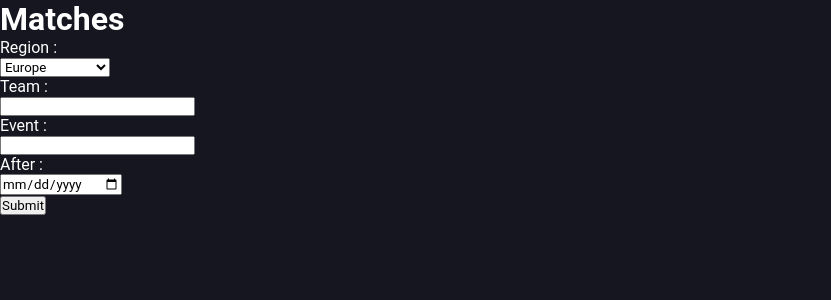
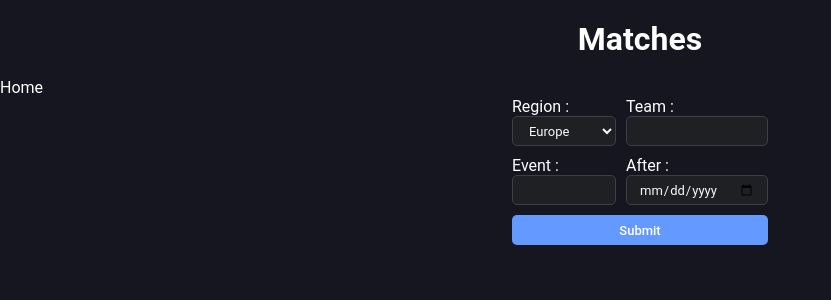
Before and after one commit to Alfred0404/rlcs_scrapper, a Flask app: page /matches in a window 1280 px wide. Shown: the top 300 px of the page, without its empty margins (0-831 px from the left). Run offline with Flask 3, Linux system fonts and the light colour scheme; data that the repository does not hold is empty.

Commit message:
CSS upgrade, better forms, centering, and more

```diff
--- a/static/matches.css
+++ b/static/matches.css
@@ -14,26 +14,90 @@ body {
     color: white;
 }
 
-.match-list-container {
+a {
+    text-decoration: none;
+    color: #fff;
+}
+
+h1 {
+    text-align: center;
+    padding: 20px 0;
+}
+
+.matches-list-container {
     display: flex;
+    width: 100%;
     flex-direction: column;
     align-items: center;
     justify-content: center;
     margin-top: 20px;
+    /* margin-left: 200px; */
 }
 
 .match {
     margin: 10px;
     background: #1a1b26;
     color: white;
-    padding: 10px;
+    padding: 30px;
     border-radius: 5px;
-    width: 400px;
+    width: 20%;
     display: flex;
     flex-direction: column;
     justify-content: center;
 }
 
 .match-infos-container {
-    padding: 5px;
+    padding: 10px;
 }
+
+.match-info {
+    padding-block: 3px;
+}
+
+form {
+    width: 20%;
+    margin-left: auto;
+    margin-right: auto;
+    display: grid;
+    grid-template-columns: 1fr 1fr;
+    /* Two columns of equal width */
+    grid-auto-flow: row;
+    /* Fill the grid by row */
+    gap: 10px;
+}
+
+input,
+select {
+    padding: 6px 12px;
+    width: 100%;
+    background: rgb(31, 32, 35);
+    border: 1px solid rgb(60, 63, 68);
+    border-radius: 5px;
+    font-size: 13px;
+    color: rgb(247, 248, 248);
+    height: 30px;
+    transition: border 0.15s ease 0s;
+
+    :focus {
+        outline: none;
+        box-shadow: none;
+        border-color: rgb(100, 153, 255);
+    }
+}
+
+.submit-btn {
+    grid-column: 1 / -1;
+    background: rgb(100, 153, 255);
+    border: none;
+    border-radius: 5px;
+    color: white;
+    font-size: 13px;
+    font-weight: 500;
+    padding: 6px 12px;
+    cursor: pointer;
+    transition: background 0.15s ease 0s;
+
+    :hover {
+        background: rgb(60, 63, 68);
+    }
+}
--- a/templates/index.html
+++ b/templates/index.html
@@ -5,11 +5,12 @@
     <meta name="viewport" content="width=device-width, initial-scale=1.0">
     <link  type="text/css" rel="stylesheet" href="static/style.css">
     <script src="static/script.js"></script>
-    <title>Index</title>
+    <title>RL Esport</title>
 </head>
 <body>
     <h1>RL Esport</h1>
-    <a href="/matches">Matchs</a>
+    <a href="/">Home</a>
+    <a href="/matches">Matches</a>
     <a href="/events">Events</a>
 </body>
 </html>
--- a/templates/matches.html
+++ b/templates/matches.html
@@ -9,7 +9,9 @@
 
 <body>
     <h1>Matches</h1>
+    <a href="/">Home</a>
     <form method="POST" action="/matches">
+        <div class="input-group">
             <label for="region">Region :</label><br>
             <select name="region" id="">
                 <option value="EU">Europe</option>
@@ -19,13 +21,20 @@
                 <option value="ME">Middle East</option>
                 <option value="ASIA">Asia</option>
             </select><br>
+        </div class="input-group">
+        <div>
             <label for="team">Team :</label><br>
             <input type="text" id="team" name="team"><br>
+        </div class="input-group">
+        <div>
             <label for="event">Event :</label><br>
             <input type="text" id="event" name="event"><br>
+        </div>
+        <div class="input-group">
             <label for="after">After :</label><br>
             <input type="date" id="after" name="after"><br>
-        <input type="submit" value="Submit">
+        </div>
+        <input class="submit-btn" type="submit" value="Submit">
     </form>
     <ul class="matches-list-container">
         {% for match in matches %}
```
Also changed, not shown: static/events.css (+67 -3 lines), static/style.css (+15 -0 lines), templates/events.html (+9 -2 lines). Lines whose indentation alone changed are shown as unchanged.
